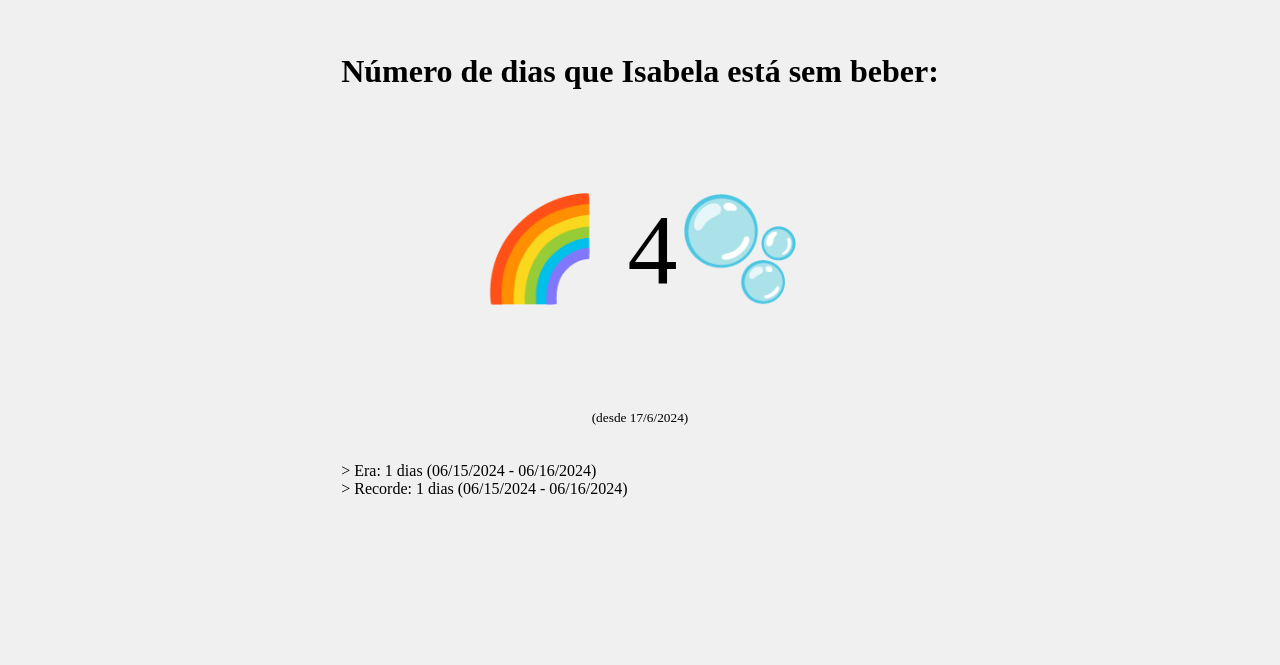
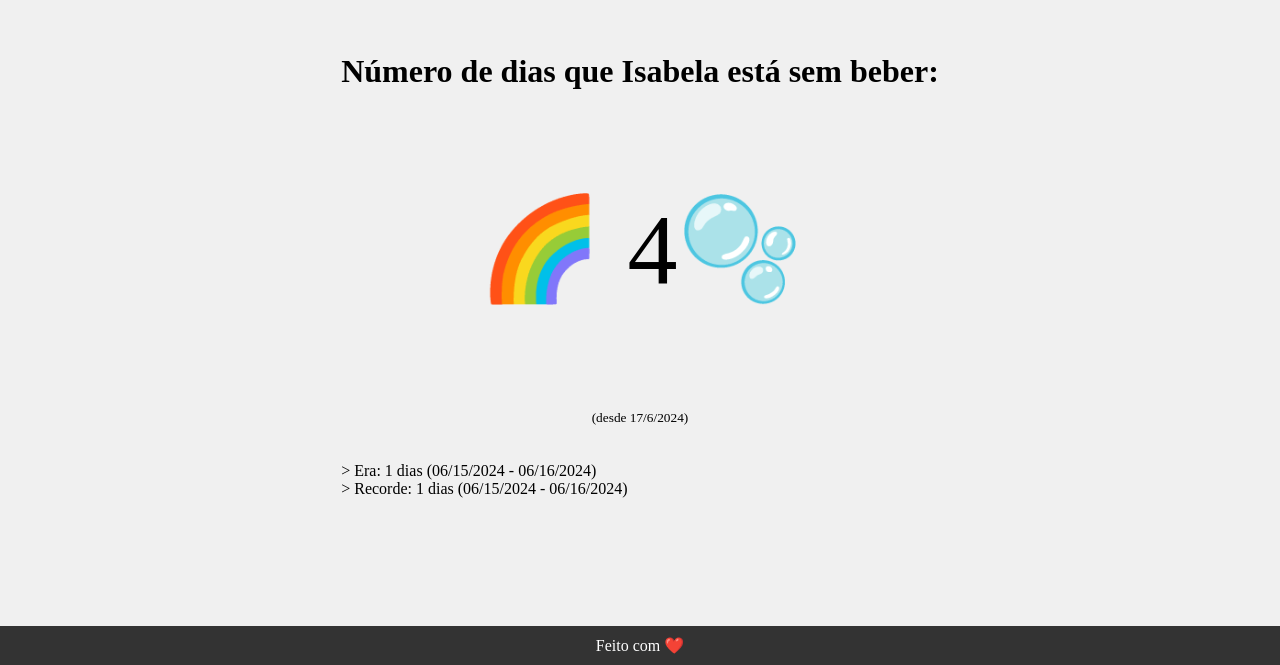
Before and after one commit to Alexandre-Caldeira/dias-sem, a plain HTML site: page index.html in a window 1280 px wide. Shown: the part 135-800 px from the top of the page. Drawn offline with Linux system fonts and the light colour scheme.

Commit message:
finaliza estilo

```diff
--- a/index.html
+++ b/index.html
@@ -1,9 +1,8 @@
 <!DOCTYPE html>
-<!-- <input type="file" id="csvFileInput" accept=".csv"> -->
 <html lang="pt-br">
 <head>
     <meta charset="UTF-8">
-    <title>Dias Sem Beber</title>
+    <title>🍺Há quantos dias Isabela não bebe?</title>
     <link rel="stylesheet" href="style.css">
 </head>
 <body>
@@ -15,4 +14,7 @@
     </div>
     <script src="script.js"></script>
 </body>
+<footer>
+    Feito com ❤️
+</footer>
 </html>
--- a/style.css
+++ b/style.css
@@ -12,10 +12,23 @@ body {
 }
 
 #days {
-    font-size: 100px; /* Aumenta o tamanho do texto */
+    font-size: 100px;
 }
 
 #streakDetails{
     text-align: justify;
     text-justify: inter-word;
 }
+
+footer {
+    display: flex;
+    justify-content: center;
+    align-items: center;
+    background-color: #333;
+    color: white;
+    padding: 10px 0;
+    position: fixed;
+    left: 0;
+    right: 0;
+    bottom: 0;
+}
```
